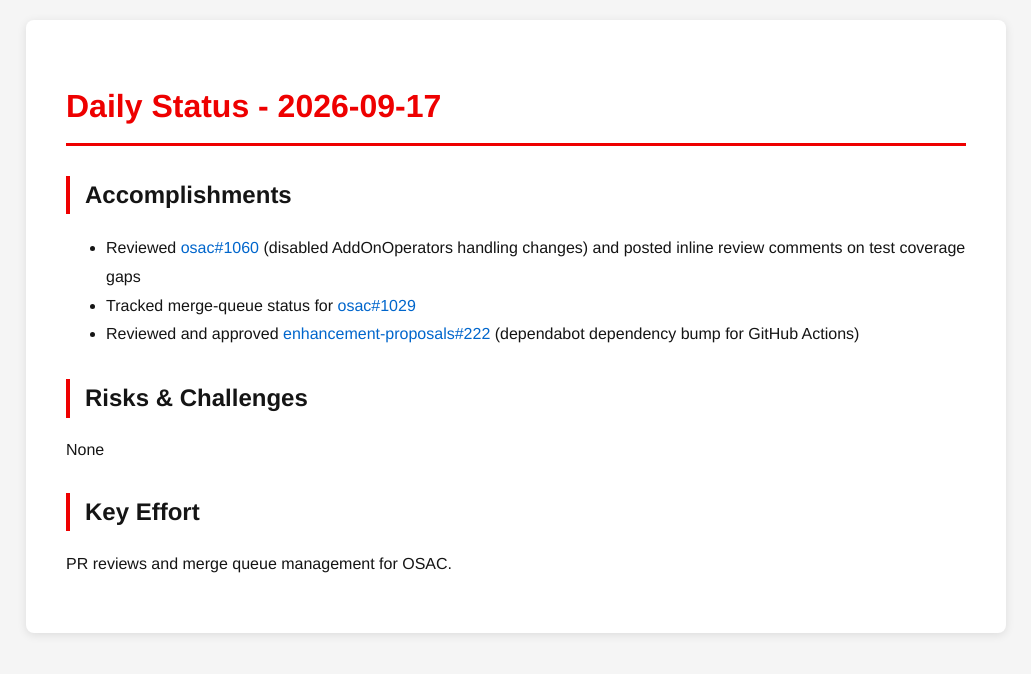
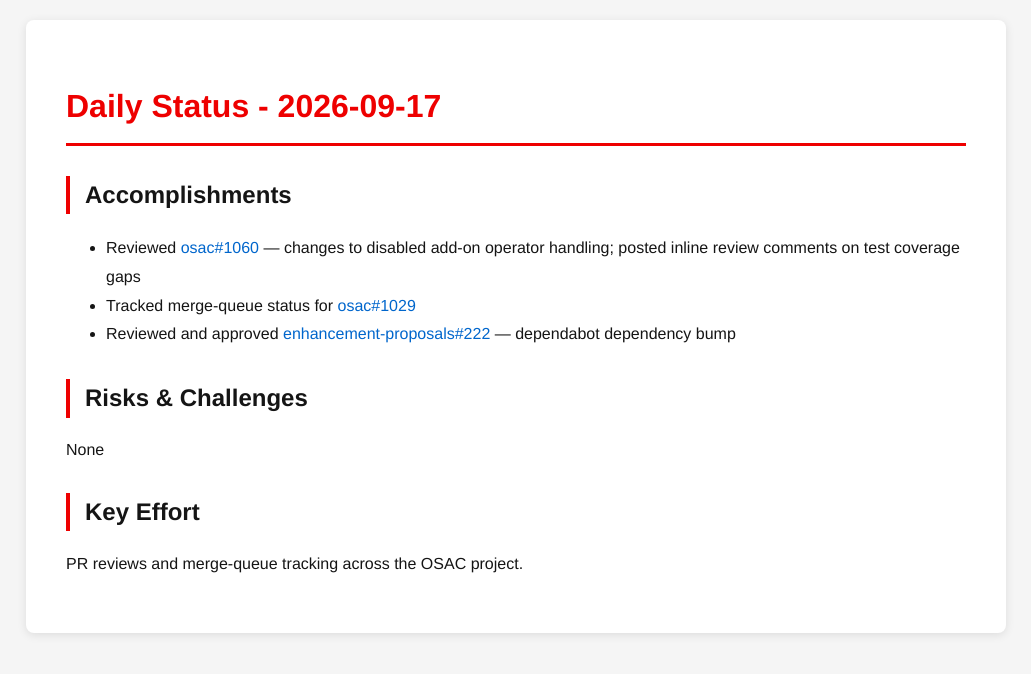
Before and after one commit to tzvatot/daily-status, a Jekyll site: the page built from 2026-09-17.md, in a window 1280 px wide. Shown: the top 674 px of the page, without its empty margins (124-1155 px from the left). Built offline with Jekyll 4.4.1, drawn with Linux system fonts in a browser that asks for light colours.

Commit message:
Daily status update - 2026-09-17

```diff
--- a/2026-09-17.md
+++ b/2026-09-17.md
@@ -7,12 +7,12 @@
 # Daily Status - 2026-09-17
 
 ## Accomplishments
-- Reviewed [osac#1060](https://github.com/osac-project/osac/pull/1060) (disabled AddOnOperators handling changes) and posted inline review comments on test coverage gaps
+- Reviewed [osac#1060](https://github.com/osac-project/osac/pull/1060) — changes to disabled add-on operator handling; posted inline review comments on test coverage gaps
 - Tracked merge-queue status for [osac#1029](https://github.com/osac-project/osac/pull/1029)
-- Reviewed and approved [enhancement-proposals#222](https://github.com/osac-project/enhancement-proposals/pull/222) (dependabot dependency bump for GitHub Actions)
+- Reviewed and approved [enhancement-proposals#222](https://github.com/osac-project/enhancement-proposals/pull/222) — dependabot dependency bump
 
 ## Risks & Challenges
 None
 
 ## Key Effort
-PR reviews and merge queue management for OSAC.
+PR reviews and merge-queue tracking across the OSAC project.
```
